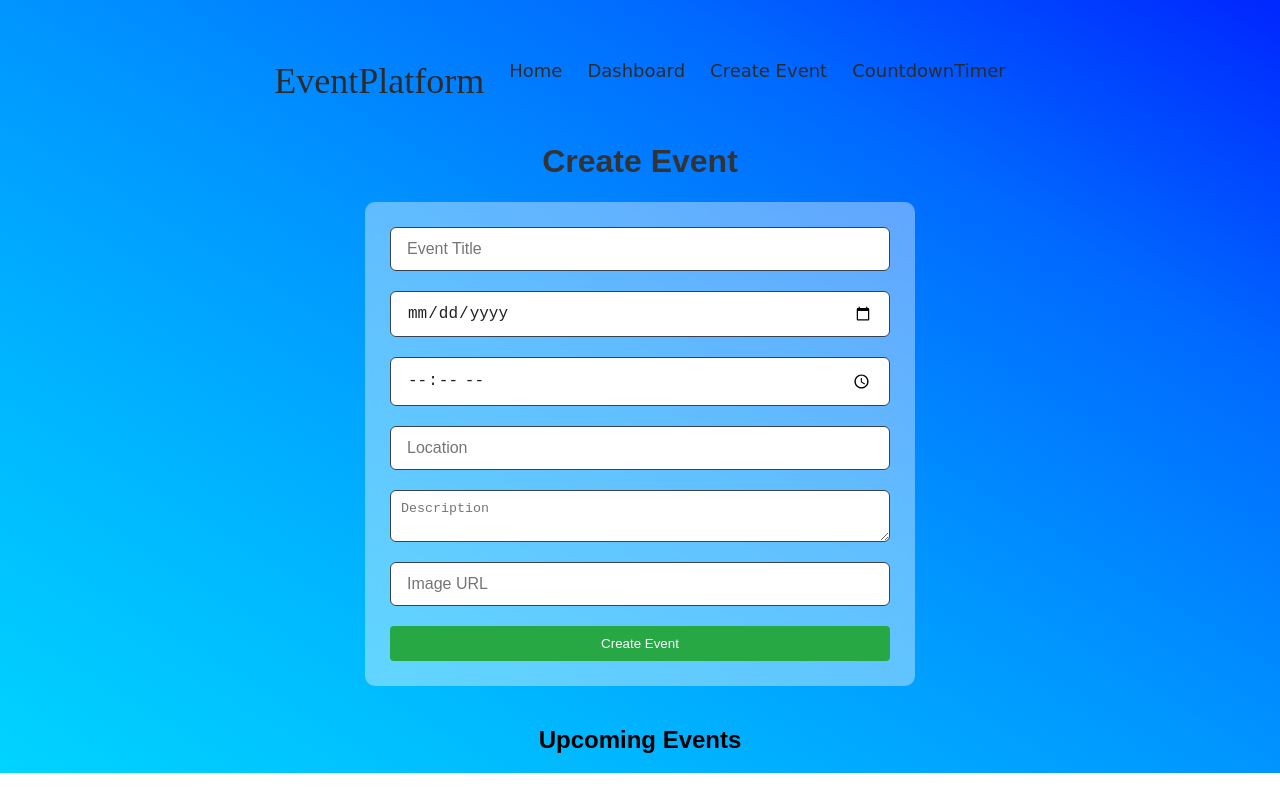
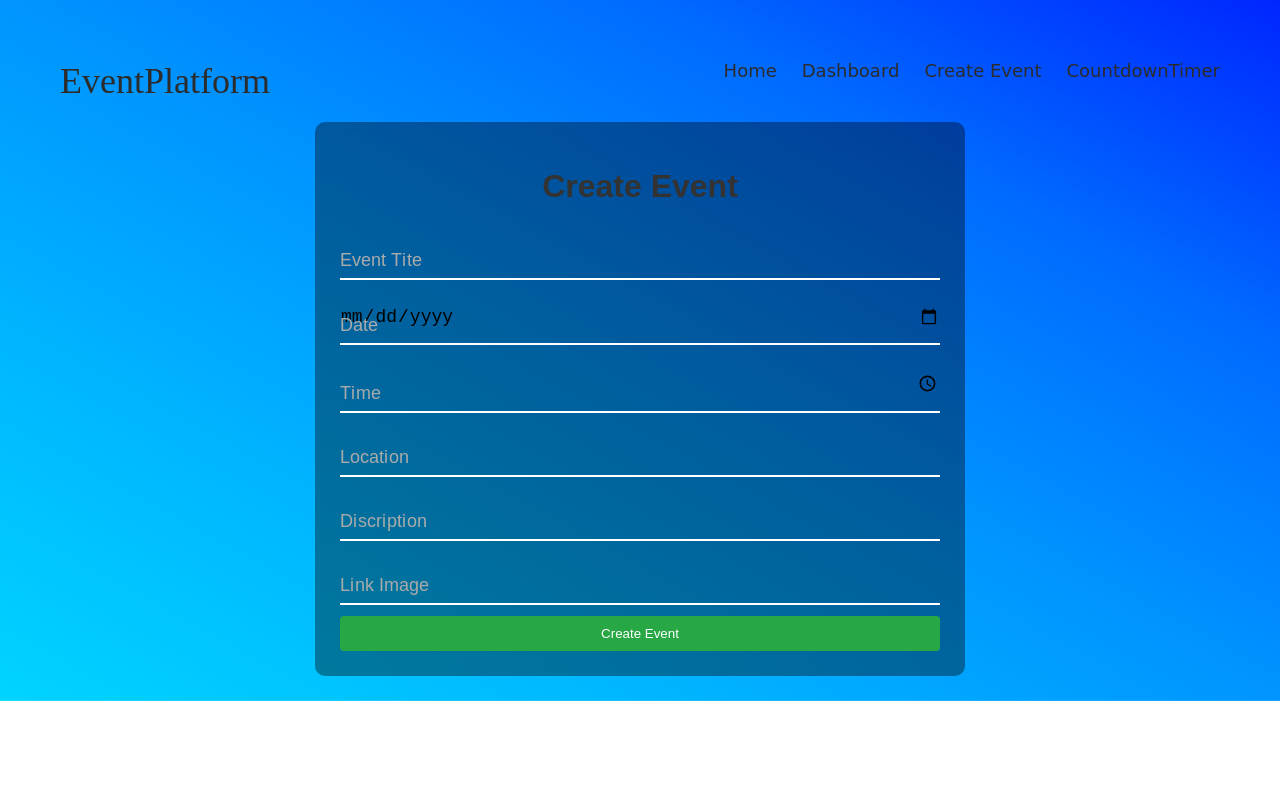
Before and after one commit to Sanka43/event-creation-platform, a React (Create React App) app: page /event in a window 1280 px wide. Built offline with nearby package versions, Linux system fonts and the light colour scheme.

Commit message:
event hub 1

```diff
--- a/package.json
+++ b/package.json
@@ -14,6 +14,7 @@
     "react-icons": "^5.3.0",
     "react-router-dom": "^6.27.0",
     "react-scripts": "5.0.1",
+    "styled-components": "^6.1.13",
     "web-vitals": "^2.1.4"
   },
   "scripts": {
--- a/src/pages/EventHub.js
+++ b/src/pages/EventHub.js
@@ -1,6 +1,7 @@
 import React, { useState } from 'react';
 import Header from '../components/Header';
 import '../styles.css';
+import styled from 'styled-components';
 
 const EventHub = () => {
   const [events, setEvents] = useState([]);
@@ -32,21 +33,105 @@ const EventHub = () => {
   };
 
   return (
-    <div className="event-hub">
-        <Header/>
+    <div className='event-body'>
+      <Header/>
+      <div className="event-hub">
+      <form onSubmit={handleSubmit}>
       <h1>Create Event</h1>
-      <form onSubmit={handleSubmit}>
-        <input type="text" name="title" placeholder="Event Title" value={eventDetails.title} onChange={handleInputChange} required />
-        <input type="date" name="date" value={eventDetails.date} onChange={handleInputChange} required />
-        <input type="time" name="time" value={eventDetails.time} onChange={handleInputChange} required />
-        <input type="text" name="location" placeholder="Location" value={eventDetails.location} onChange={handleInputChange} required />
-        <textarea name="description" placeholder="Description" value={eventDetails.description} onChange={handleInputChange} required />
-        <input type="url" name="image" placeholder="Image URL" value={eventDetails.image} onChange={handleInputChange} />
+
+      <StyledWrapper>
+      <div className="form-control">
+        <input type="text" name="title" value={eventDetails.title} onChange={handleInputChange} required />
+        <label className='label1'>
+          <span style={{transitionDelay: '0ms'}}>E</span>
+          <span style={{transitionDelay: '50ms'}}>v</span>
+          <span style={{transitionDelay: '100ms'}}>e</span>
+          <span style={{transitionDelay: '150ms'}}>n</span>
+          <span style={{transitionDelay: '200ms'}}>t</span>
+          <span style={{transitionDelay: "200ms"}}></span>
+          <span style={{transitionDelay: '250ms'}}>T</span>
+          <span style={{transitionDelay: '300ms'}}>i</span>
+          <span style={{transitionDelay: '350ms'}}>t</span>
+          <span style={{transitionDelay: '400ms'}}>e</span>
+        </label>
+
+        <input type="date" name="date"
+          style={{
+            color: "transparent",  // Hide placeholder color
+            textShadow: "0 0 0 #000",  // Display entered text in black
+          }}
+          value={eventDetails.date} onChange={handleInputChange} required />
+        <label >
+          <span style={{transitionDelay: "0ms"}}>D</span>
+          <span style={{transitionDelay: "50ms"}}>a</span>
+          <span style={{transitionDelay: "100ms"}}>t</span>
+          <span style={{transitionDelay: "150ms"}}>e</span>
+        </label>
+
+        <input type="time" name="time"
+          style={{
+            color: "transparent",
+            // textShadow: "0 0 0 #000",
+          }}
+          value={eventDetails.time} onChange={handleInputChange} required />
+        <label >
+          <span style={{transitionDelay: "0ms"}}>T</span>
+          <span style={{transitionDelay: "50ms"}}>i</span>
+          <span style={{transitionDelay: "100ms"}}>m</span>
+          <span style={{transitionDelay: "150ms"}}>e</span>
+        </label>
+
+        <input type="text" name="location" value={eventDetails.location} onChange={handleInputChange} required />
+        <label>
+          <span style={{transitionDelay: "0ms"}}>L</span>
+          <span style={{transitionDelay: "100ms"}}>o</span>
+          <span style={{transitionDelay: "150ms"}}>c</span>
+          <span style={{transitionDelay: "200ms"}}>a</span>
+          <span style={{transitionDelay: "250ms"}}>t</span>
+          <span style={{transitionDelay: "300ms"}}>i</span>
+          <span style={{transitionDelay: "350ms"}}>o</span>
+          <span style={{transitionDelay: "400ms"}}>n</span>
+        </label>
+
+        <input type="text" name="description" value={eventDetails.description} onChange={handleInputChange} required />
+        <label>
+          <span style={{transitionDelay: "0ms"}}>D</span>
+          <span style={{transitionDelay: "50ms"}}>i</span>
+          <span style={{transitionDelay: "100ms"}}>s</span>
+          <span style={{transitionDelay: "150ms"}}>c</span>
+          <span style={{transitionDelay: "200ms"}}>r</span>
+          <span style={{transitionDelay: "250ms"}}>i</span>
+          <span style={{transitionDelay: "300ms"}}>p</span>
+          <span style={{transitionDelay: "350ms"}}>t</span>
+          <span style={{transitionDelay: "400ms"}}>i</span>
+          <span style={{transitionDelay: "450ms"}}>o</span>
+          <span style={{transitionDelay: "500ms"}}>n</span>
+        </label>
+
+        <input type="url" name="image" value={eventDetails.image} onChange={handleInputChange} required />
+        <label>
+          <span style={{transitionDelay: "0ms"}}>L</span>
+          <span style={{transitionDelay: "50ms"}}>i</span>
+          <span style={{transitionDelay: "100ms"}}>n</span>
+          <span style={{transitionDelay: "150ms"}}>k</span>
+          <span style={{transitionDelay: "200ms"}}></span>
+          <span style={{transitionDelay: "250ms"}}>I</span>
+          <span style={{transitionDelay: "300ms"}}>m</span>
+          <span style={{transitionDelay: "350ms"}}>a</span>
+          <span style={{transitionDelay: "400ms"}}>g</span>
+          <span style={{transitionDelay: "450ms"}}>e</span>
+
+        </label>
+
+
+
+      </div>
+      </StyledWrapper>
         <button type="submit">Create Event</button>
       </form>
 
-      <div className="event-list">
-        <h2>Upcoming Events</h2>
+      {/* <div className="event-list">
+        <h2>Pri</h2>
         {events.map((event, index) => (
           <div key={index} className="event-item">
             <h3>{event.title}</h3>
@@ -56,9 +141,61 @@ const EventHub = () => {
             {event.image && <img src={event.image} alt={event.title} />}
           </div>
         ))}
+      </div> */}
       </div>
+
     </div>
   );
 };
 
+const StyledWrapper = styled.div`
+  .form-control {
+    position: relative;
+    margin: 0px 0 0px;
+    line-height: 10px;
+  }
+
+  .form-control input {
+    background-color: transparent;
+    border: 0;
+    border-bottom: 2px #fff solid;
+    display: block;
+    padding: 15px 0;
+    font-size: 18px;
+    color: #fff;
+  }
+
+  .form-control input:focus,
+  .form-control input:valid {
+    outline: 0;
+    border-bottom-color: lightblue;
+  }
+
+  .form-control label {
+    position: relative;
+    bottom: 25px;
+    left: 0;
+    pointer-events: none;
+    text-align: left;
+    padding-left: 0px;
+    display: inline-block;
+    width: 100%;
+
+  }
+
+  .form-control label span {
+    display: inline-block;
+    font-size: 18px;
+    min-width: 5px;
+    color: #aaa;
+    transition: 0.3s cubic-bezier(0.68, -0.55, 0.265, 1.55);
+  }
+
+  .form-control input:focus+label span,
+  .form-control input:valid+label span {
+    color: #fff;
+    transform: translateY(-30px);
+  }`;
+
+
 export default EventHub;
--- a/src/pages/HomePage.js
+++ b/src/pages/HomePage.js
@@ -71,6 +71,9 @@ const HomePage = () => {
             <li><a href='www.x.com'><img src={images[x]} alt="X" className='icon' /></a></li>
           </ul>
         </div>
+        <div className='card-section'>
+
+        </div>
       <Footer/>
     </div>
   );
--- a/src/styles.css
+++ b/src/styles.css
@@ -74,7 +74,7 @@ body {
   display: flex;
   justify-content: center;
   align-items: center;
-  height: 75vh;
+  height: 80vh;
   flex-direction: column;
 }
 
@@ -109,17 +109,26 @@ a{
   width: 30px;
   height: 30px;
 }
+/* card-section */
+.card-section{
+  background-color: #252525;
+  height: 75vh;
+
+}
+
+
+/* card-section end */
 /* HomePage end*/
 
 
-/* enet hub */
+/* evet hub */
 .event-hub {
   display: flex;
   justify-content: center;
   align-items: center;
   flex-direction: column;
   font-family: Arial, sans-serif;
-  padding: 0px;
+  padding: 0 60px;
 }
 
 .event-hub h1 {
@@ -128,30 +137,36 @@ a{
 
 .event-hub form {
   padding: 25px;
+  margin-bottom: 25px;
   display: flex;
   flex-direction: column;
-  width: 500px;
+  width: 600px;
   height: auto;
-  background-color: rgba(255, 255, 255, 0.382);
+  background-color: rgba(0, 0, 0, 0.382);
   backdrop-filter: blur(10px);
   border-radius: 10px;
-  color: #fff;
+  color: #ffffff;
 
 }
 
 .event-hub input, .event-hub textarea {
-
-  margin-bottom: 20px;
-  border-radius: 0.375rem;
-  border: 1px solid rgba(55, 65, 81, 1);
-
-  padding: 0.75rem 1rem;
-  color: rgb(32, 32, 32);
+  /* position: relative;
+  bottom: 20px; */
+  background-color: transparent;
+  border: none;
+  outline: none;
+  border-bottom: 2px #fff solid;
+  display: block;
+  width: 100%;
+  padding: 15px 0;
+  font-size: 20px;
+  color: #fff;
 }
 .event-hub textarea {
-  min-height: 20px;
+  min-height: 10px;
   padding: 10px;
   resize: vertical;
+
 }
 
 .event-hub button {
@@ -163,8 +178,18 @@ a{
   cursor: pointer;
 }
 
-.event-hub .event-list {
+/* .event-hub*/ .event-list {
+  background-color: #28a74647;
+  border-radius: 15px;
   margin-top: 20px;
+  position: relative;
+  top: -82vh;
+  align-items: center;
+  width: 600px;
+  left: 750px;
+  height: 510px;
+  padding: 20px;
+
 }
 
 .event-hub .event-item {
@@ -178,6 +203,7 @@ a{
   max-width: 100%;
   height: auto;
 }
+
 /* event hub end */
 
 
```
Also changed, not shown: 1 other file (tests, documents, lock files or other folders).
